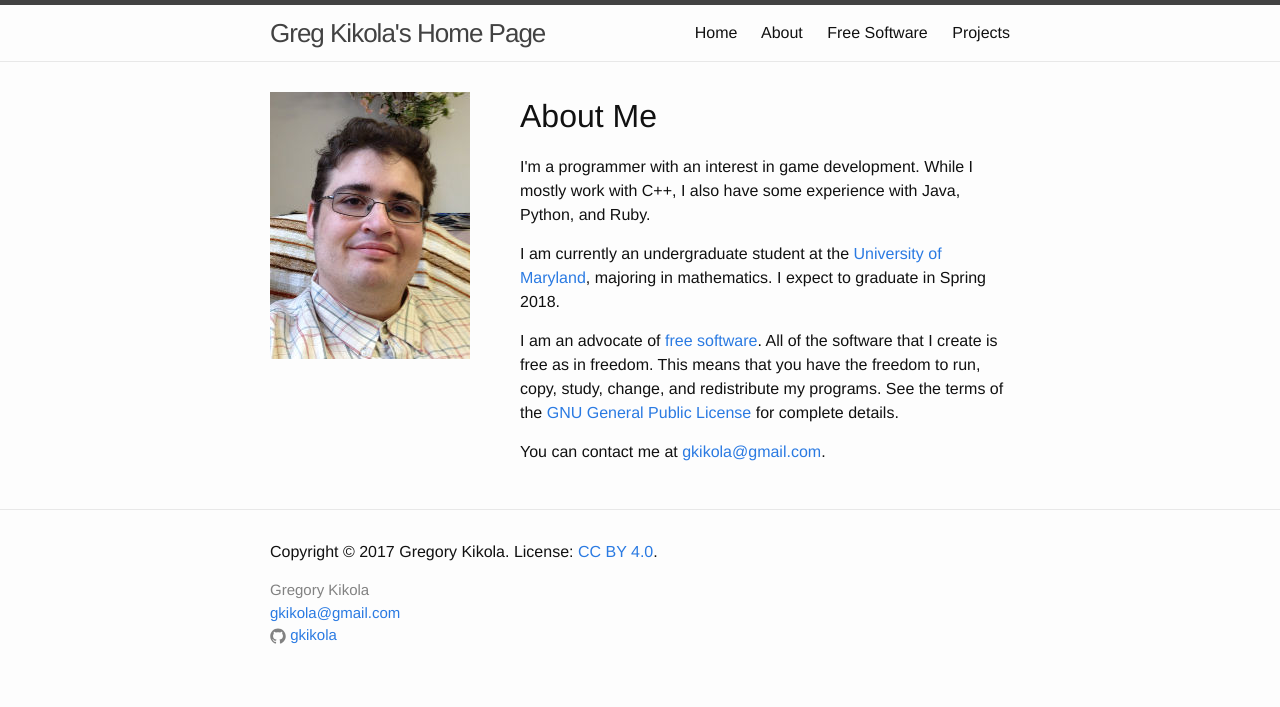
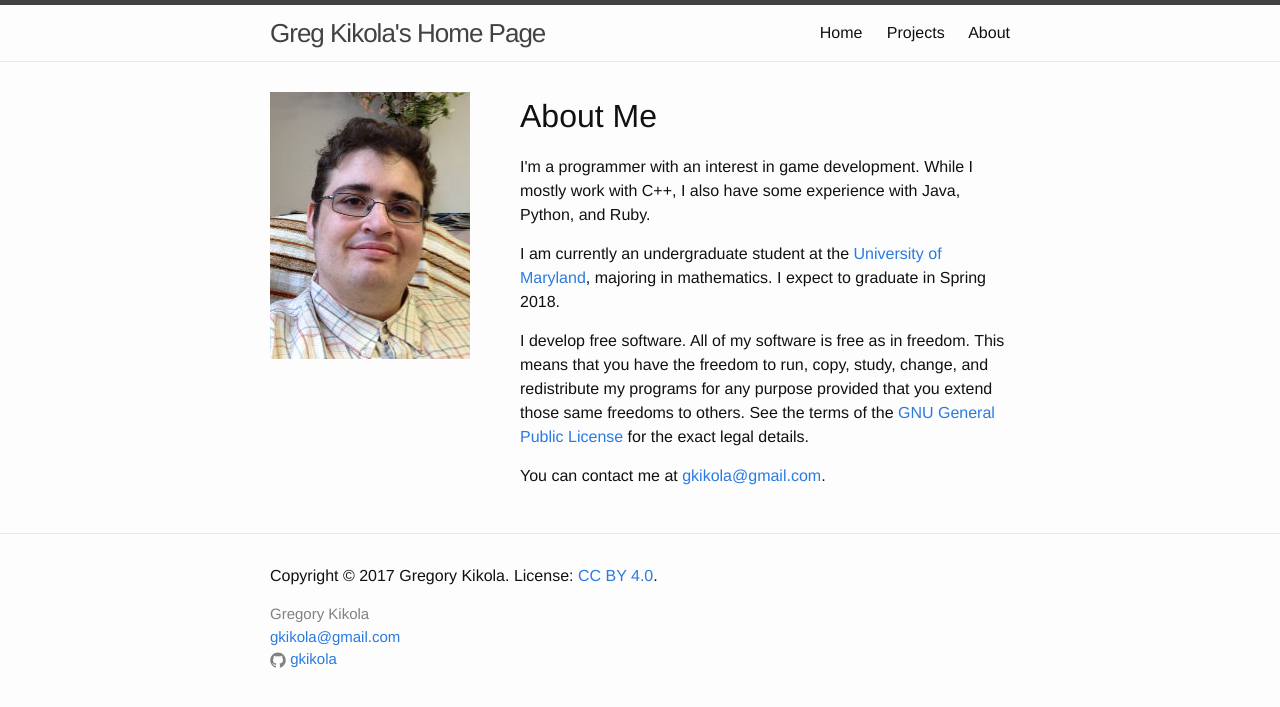
Before and after one commit to gkikola/gkikola.github.io, a Jekyll site: the page built from about.html, in a window 1280 px wide. Shown: the top 707 px of the page. Built offline with Jekyll 4.4.1, drawn with Linux system fonts in a browser that asks for light colours.

Commit message:
Remove free software page since it's mostly redundant with About

```diff
--- a/_includes/header.html
+++ b/_includes/header.html
@@ -7,9 +7,8 @@
     <nav class="site-nav">
       <div class="trigger">
         <a class="page-link" href="/index.html">Home</a>
+        <a class="page-link" href="/projects/">Projects</a>
         <a class="page-link" href="/about.html">About</a>
-        <a class="page-link" href="/free.html">Free Software</a>
-        <a class="page-link" href="/projects/">Projects</a>
       </div>
     </nav>
 
--- a/about.html
+++ b/about.html
@@ -19,12 +19,12 @@ description: About Greg Kikola
       majoring in mathematics. I expect to graduate in Spring 2018.
     </p>
     <p>
-      I am an advocate of <a href="/free.html">free software</a>. All
-      of the software that I create is free as in freedom. This means
-      that you have the freedom to run, copy, study, change, and
-      redistribute my programs. See the terms of
-      the <a href="https://www.gnu.org/licenses/gpl.html">GNU General
-      Public License</a> for complete details.
+      I develop free software. All of my software is free as in
+      freedom. This means that you have the freedom to run, copy,
+      study, change, and redistribute my programs for any purpose
+      provided that you extend those same freedoms to others. See the
+      terms of the <a href="https://www.gnu.org/licenses/gpl.html">GNU
+      General Public License</a> for the exact legal details.
     </p>
     <p>
       You can contact me at <a href="mailto:{{ site.email }}">{{
--- a/index.html
+++ b/index.html
@@ -5,9 +5,9 @@ layout: default
 <div class="home">
 
   <p>
-    Welcome to my home page. I write <a href="/free.html">free
-    software</a>. Take a look at my <a href="/projects/">projects</a>
-    or read more <a href="/about.html">about me</a>.
+    Welcome to my home page. I write free software. Take a look at
+    my <a href="/projects/">projects</a> or read
+    more <a href="/about.html">about me</a>.
   </p>
 
   <h1 class="page-heading">News</h1>
```
Also changed, not shown: free.html (deleted, +0 -29 lines).
